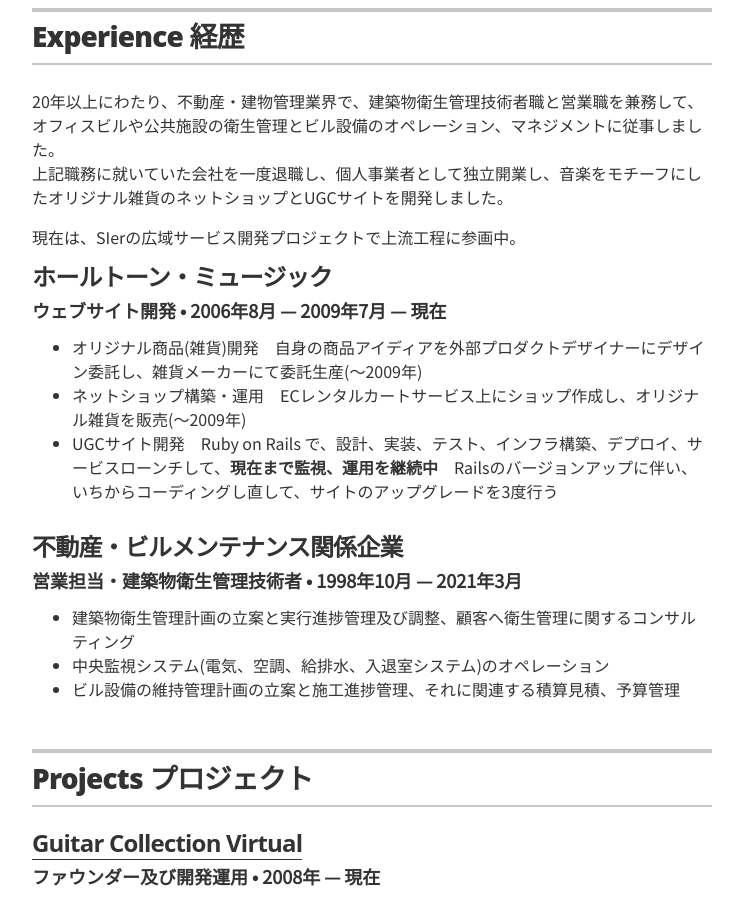
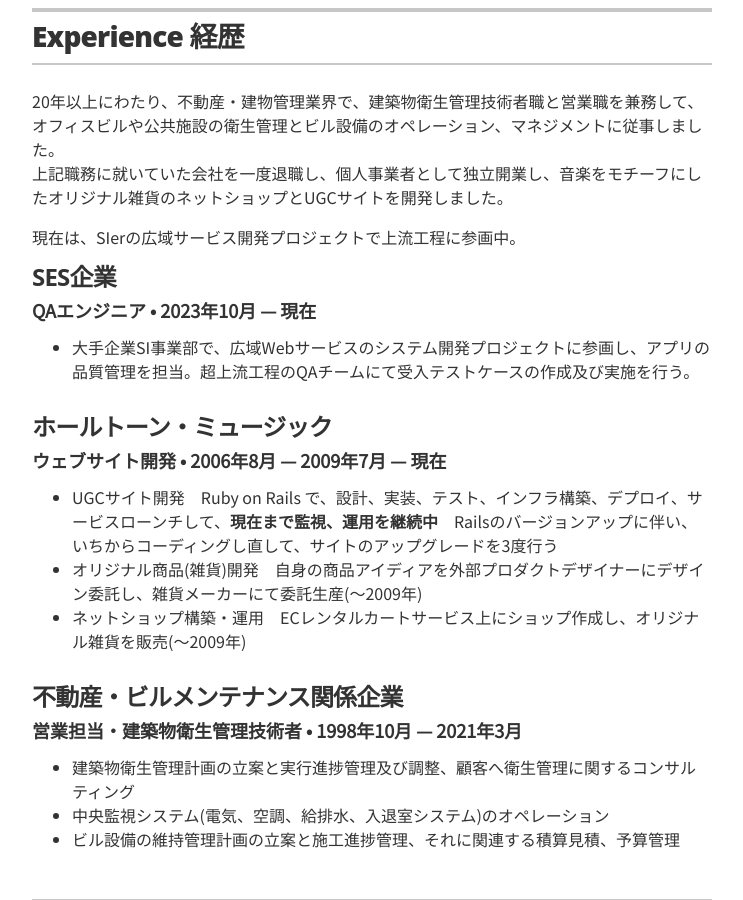
Before and after one commit to wholetonemusic/gcv_portfolio, a Jekyll site: the page built from index.html, in a window 1280 px wide and 900 px high, scrolled down 291 px. Shown: the whole window, without its empty margins (268-1011 px from the left). Built offline with Jekyll 4.4.1, drawn with Linux system fonts in a browser that asks for light colours.

Commit message:
add Sier experience mod1

```diff
--- a/_data/experience.yml
+++ b/_data/experience.yml
@@ -1,9 +1,14 @@
 # Jobs
 # VP of Global Communications
+- company: SES企業
+  position: QAエンジニア
+  duration: 2023年10月 &mdash; 現在
+  summary: <ul class="resume-item-list"><li>大手企業SI事業部で、広域Webサービスのシステム開発プロジェクトに参画し、アプリの品質管理を担当。超上流工程のQAチームにて受入テストケースの作成及び実施を行う。</li></ul>
+
 - company: ホールトーン・ミュージック
   position: ウェブサイト開発
   duration: 2006年8月 &mdash; 2009年7月 &mdash; 現在
-  summary: <ul class="resume-item-list"><li>オリジナル商品(雑貨)開発　自身の商品アイディアを外部プロダクトデザイナーにデザイン委託し、雑貨メーカーにて委託生産(〜2009年)</li><li>ネットショップ構築・運用　ECレンタルカートサービス上にショップ作成し、オリジナル雑貨を販売(〜2009年)</li><li>UGCサイト開発　Ruby on Rails で、設計、実装、テスト、インフラ構築、デプロイ、サービスローンチして、<b>現在まで監視、運用を継続中</b>　Railsのバージョンアップに伴い、いちからコーディングし直して、サイトのアップグレードを3度行う</li></ul>
+  summary: <ul class="resume-item-list"><li>UGCサイト開発　Ruby on Rails で、設計、実装、テスト、インフラ構築、デプロイ、サービスローンチして、<b>現在まで監視、運用を継続中</b>　Railsのバージョンアップに伴い、いちからコーディングし直して、サイトのアップグレードを3度行う</li><li>オリジナル商品(雑貨)開発　自身の商品アイディアを外部プロダクトデザイナーにデザイン委託し、雑貨メーカーにて委託生産(〜2009年)</li><li>ネットショップ構築・運用　ECレンタルカートサービス上にショップ作成し、オリジナル雑貨を販売(〜2009年)</li></ul>
 
 # Director of Digital Stratgy
 - company: 不動産・ビルメンテナンス関係企業
```
